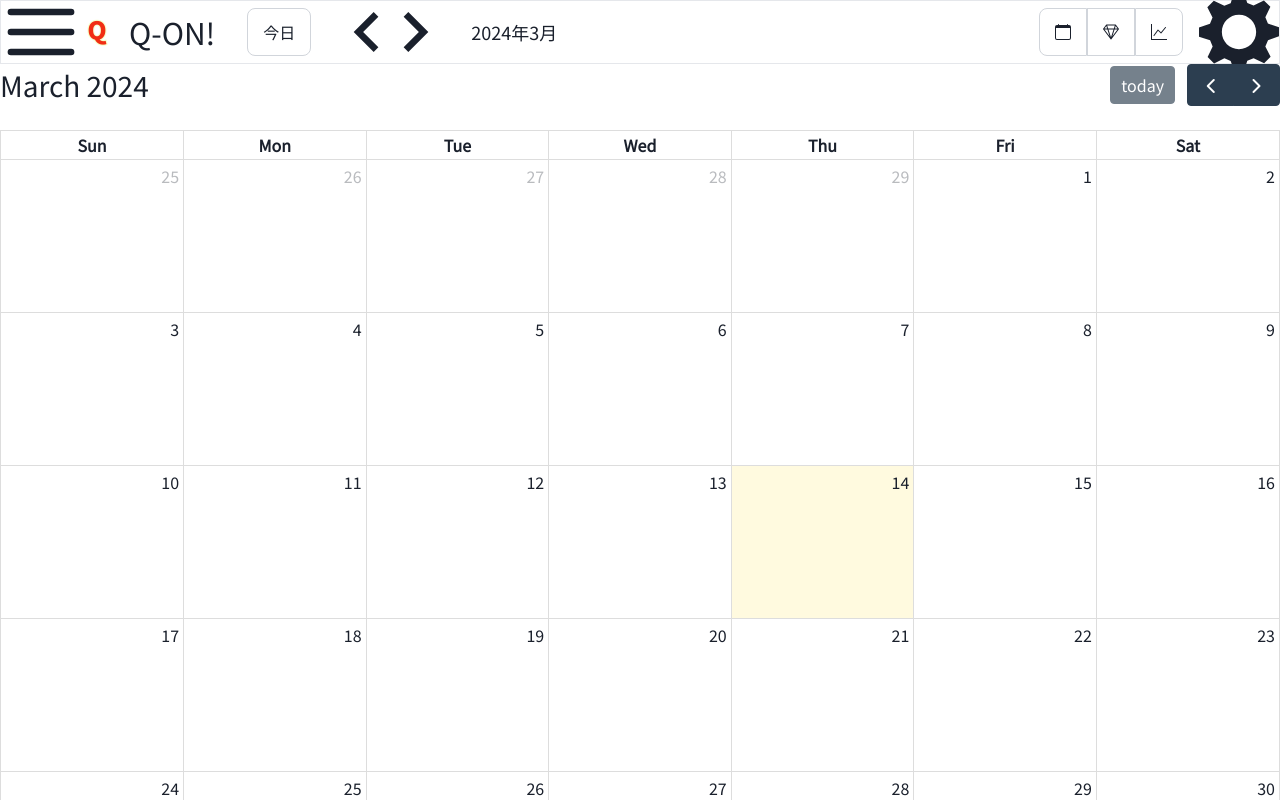
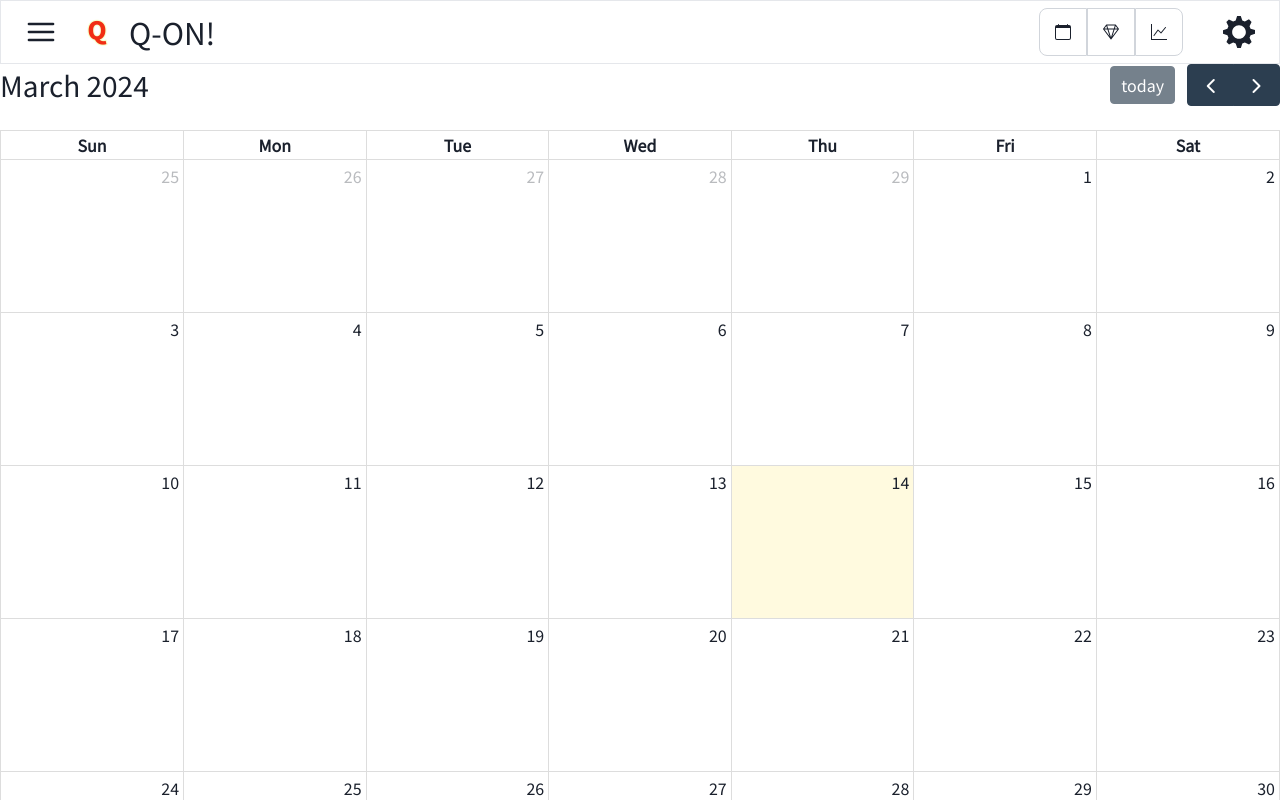
Before and after one commit to Yu-7777/hackit_2024, a Next.js app in the folder front/: page /user in a window 1280 px wide. Shown: the top 800 px of the page. Built offline with nearby package versions, Linux system fonts and the light colour scheme.

Commit message:
CHANGE:ヘッダーのアイコンサイズの変更とその他の修正

```diff
--- a/front/app/components/Circular.tsx
+++ b/front/app/components/Circular.tsx
@@ -1,6 +1,6 @@
 import { CircularProgress, CircularProgressLabel } from "@chakra-ui/react";
 
-const Circular = ({ size = "350px", progressSize = "6xl", goalSize = "lg", achievementSize = "4xl", mtsize = "1", progress = 40 }) => {
+const Circular = ({ size = "350px", progressSize = "6xl", goalSize = "base", achievementSize = "4xl", mtsize = "1", progress = 40 }) => {
   return (
     <CircularProgress value={progress} color="green.400" size={size} thickness="8px">
       <CircularProgressLabel>
--- a/front/app/components/GrayRoundButton.tsx
+++ b/front/app/components/GrayRoundButton.tsx
@@ -6,7 +6,7 @@ const GrayRoundButton = ({ icon: Icon, onClick }) => {
       className="w-12 h-12 rounded-full hover:bg-gray-200 flex items-center justify-center"
       onClick={onClick}
     >
-      <Icon boxSize={20} />
+      <Icon boxSize={8} />
     </button>
   );
 };
--- a/front/app/components/Header.tsx
+++ b/front/app/components/Header.tsx
@@ -32,13 +32,7 @@ export const Header = ({ isSideMenuOpen, toggleSideMenu }) => {
       <div className="flex items-center ml-4">
         <Image src="/Q.png" alt="Q" width={32} height={32} />
         <p className="text-3xl ml-4">Q-ON!</p>
-        <button className="w-16 h-12 rounded-lg border border-gray-300 hover:bg-gray-200 ml-8 mr-8 flex items-center justify-center text-base">
-          今日
-        </button>
       </div>
-      <GrayRoundButton icon={ChevronLeftIcon} onClick={handleButtonClick} />
-      <GrayRoundButton icon={ChevronRightIcon} onClick={handleButtonClick} />
-      <p className="text-lg ml-8">2024年3月</p>
       <div className="md:ml-auto flex justify-center">
         <GraySquareButton
           onClick={handleButtonClick}
--- a/front/app/components/Sidemenu.tsx
+++ b/front/app/components/Sidemenu.tsx
@@ -1,12 +1,5 @@
 import React from "react";
-import {
-  Menu,
-  MenuButton,
-  MenuList,
-  MenuItem,
-  Button,
-  ChakraProvider,
-} from "@chakra-ui/react";
+import { Menu, MenuButton, MenuList, MenuItem, Button, ChakraProvider } from "@chakra-ui/react";
 import { AddIcon, ChevronDownIcon } from "@chakra-ui/icons";
 import SalaryList from "./SalaryList";
 import Circular from "./Circular";
@@ -40,7 +33,6 @@ const SideMenu = () => {
           <Circular
             size="250px"
             progressSize="4xl"
-            goalSize="base"
             achievementSize="2xl"
           ></Circular>
         </div>
```
